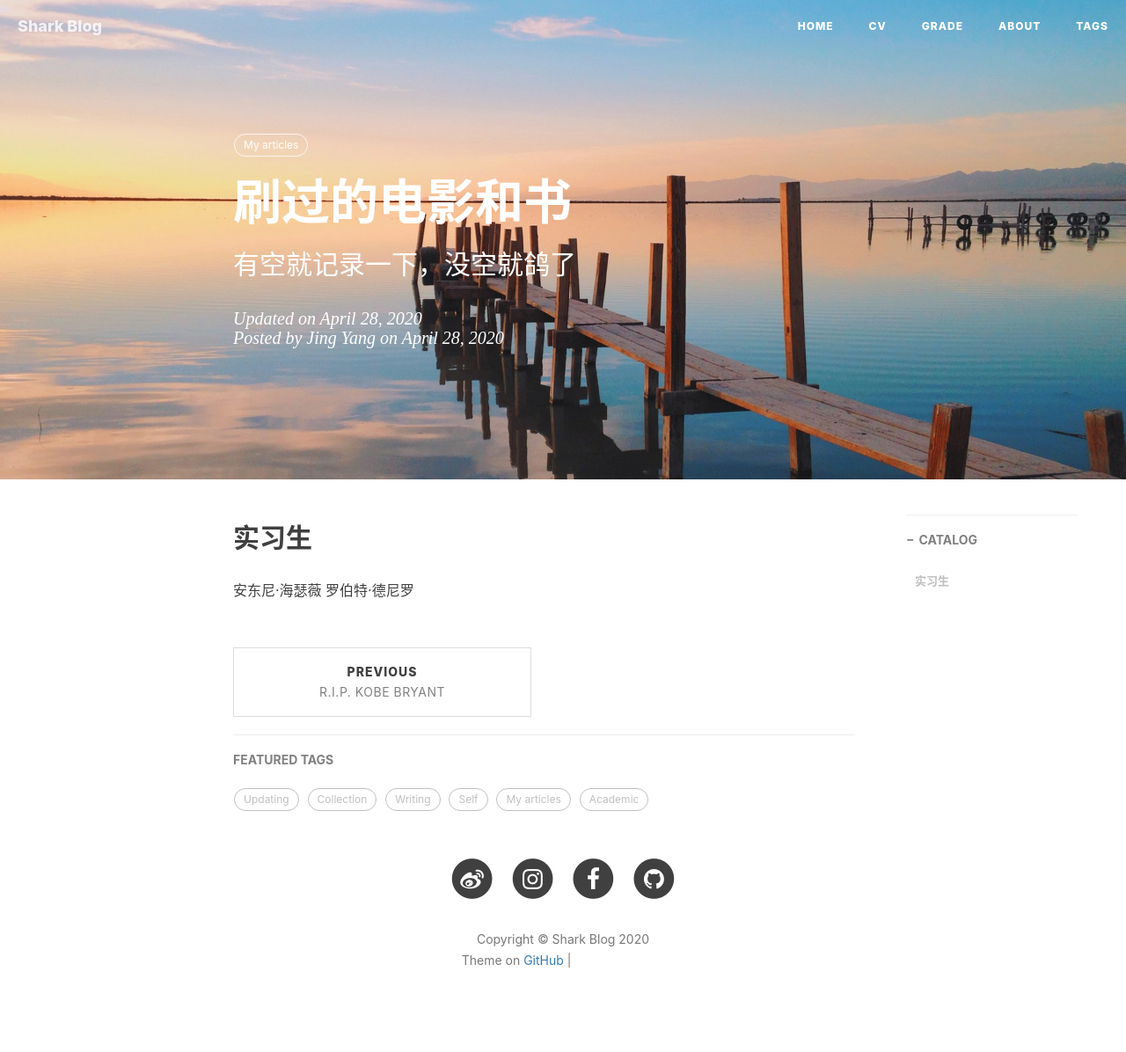
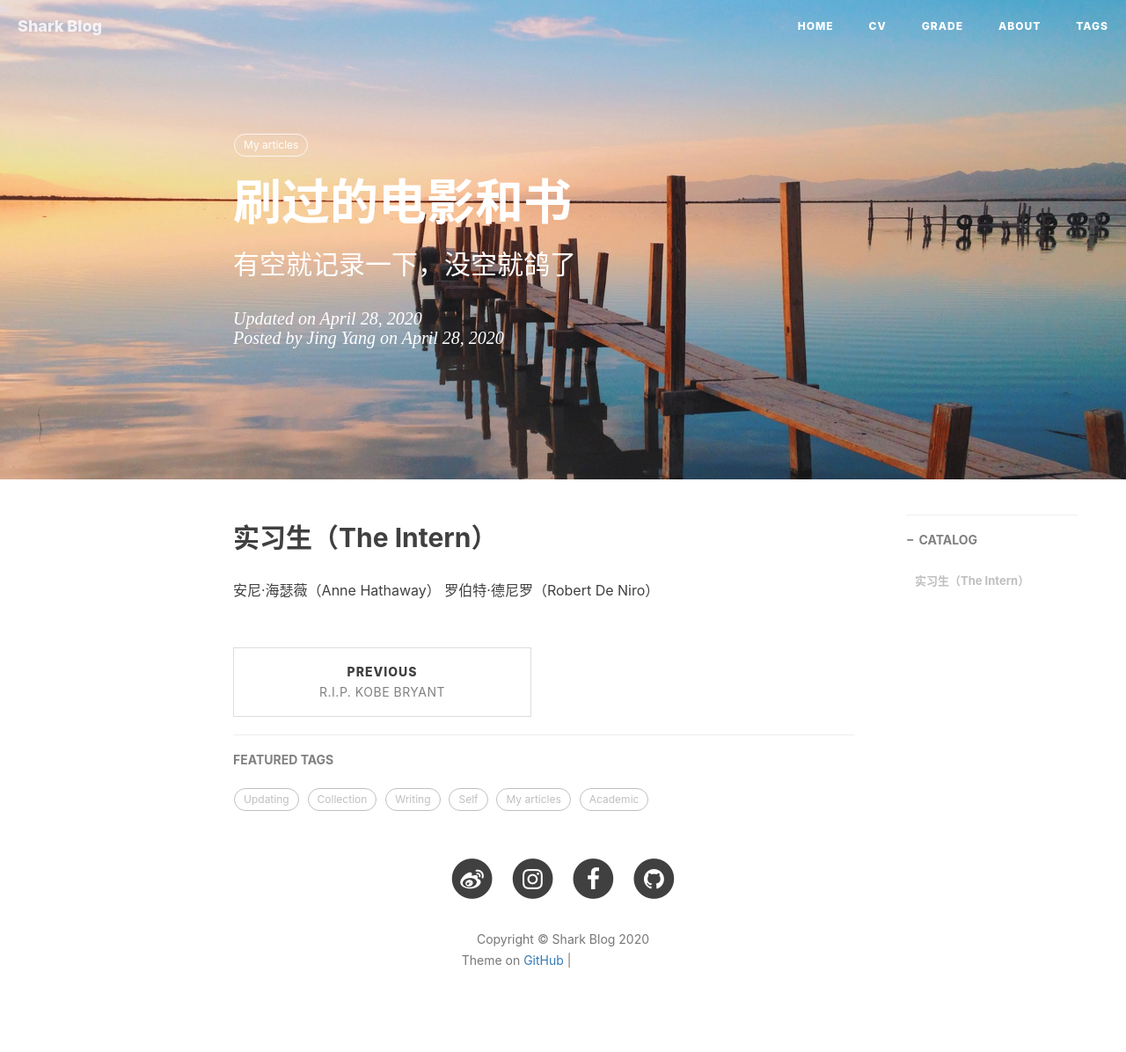
Before and after one commit to sharkjingyang/sharkjingyang.github.io, a Jekyll site: the page built from _posts/2020-04-28-刷的电影和书.md, in a window 1280 px wide. Shown: the whole page at 88% size. Built offline with Jekyll 4.4.1, drawn with Linux system fonts in a browser that asks for light colours; nearby versions of some CDN libraries; comment, search, counter and statistics services are not loaded; grey boxes are pictures that could not be loaded.

Commit message:
Update 2020-04-28-刷的电影和书.md

```diff
--- a/_posts/2020-04-28-刷的电影和书.md
+++ b/_posts/2020-04-28-刷的电影和书.md
@@ -12,6 +12,6 @@ tags:
     - My articles
 ---
 
-## 实习生
+## 实习生（The Intern）
 
-安东尼·海瑟薇 罗伯特·德尼罗
+安尼·海瑟薇（Anne Hathaway） 罗伯特·德尼罗（Robert De Niro）
```
